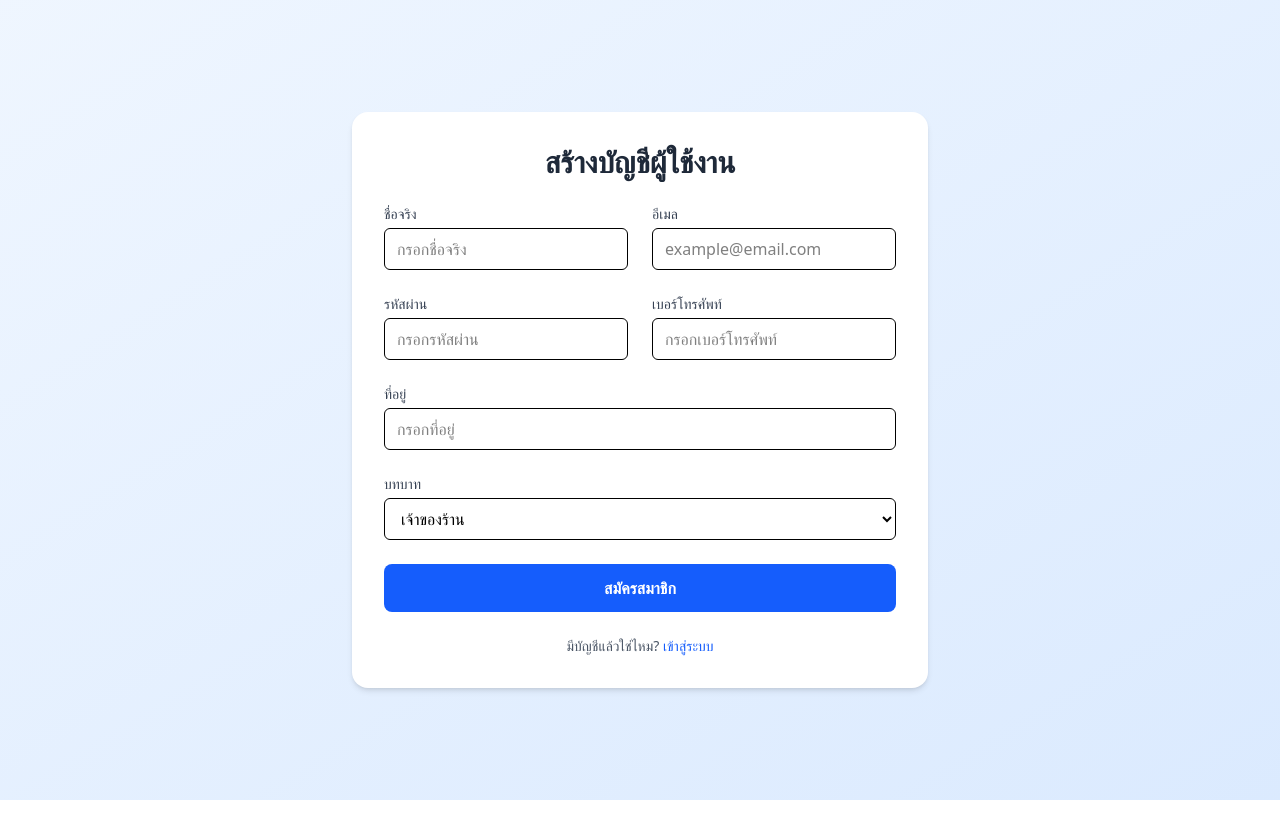
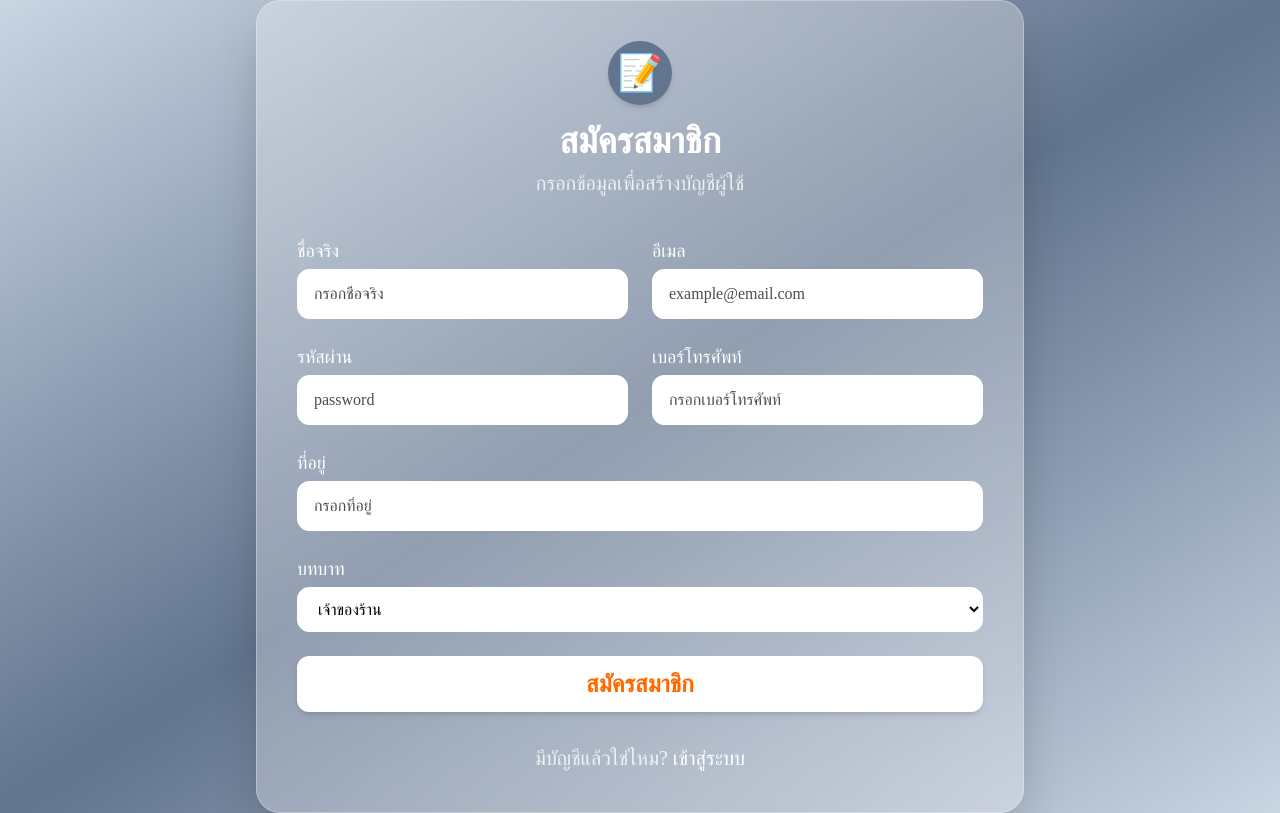
Before and after one commit to Que5t10nmark/foodmenu, a Next.js app: page /register in a window 1280 px wide. Built offline with nearby package versions, Linux system fonts and the light colour scheme.

Commit message:
login resgister

```diff
--- a/app/register/page.jsx
+++ b/app/register/page.jsx
@@ -31,9 +31,7 @@ export default function Register() {
 
     const response = await fetch("/api/register", {
       method: "POST",
-      headers: {
-        "Content-Type": "application/json",
-      },
+      headers: { "Content-Type": "application/json" },
       body: JSON.stringify({
         account_name,
         account_email,
@@ -56,7 +54,8 @@ export default function Register() {
   };
 
   return (
-    <div className="relative min-h-screen flex items-center justify-center bg-gradient-to-br from-blue-50 to-blue-100 px-4">
+    <div className="relative min-h-screen flex items-center justify-center bg-gradient-to-br from-slate-300 via-slate-500 to-slate-300 px-4 font-[Kanit]">
+      {/* Success Overlay */}
       {successMessage && (
         <div className="absolute inset-0 bg-black/40 flex items-center justify-center z-50">
           <div className="bg-white rounded-xl shadow-xl p-6 text-center max-w-sm">
@@ -68,110 +67,97 @@ export default function Register() {
         </div>
       )}
 
-      <div className="w-full max-w-xl bg-white p-8 rounded-2xl shadow-md">
-        <h1 className="text-3xl font-bold text-center text-gray-800 mb-6">
-          สร้างบัญชีผู้ใช้งาน
-        </h1>
+      {/* Register Card */}
+      <div className="w-full max-w-3xl bg-white/30 backdrop-blur-xl border border-white/30 rounded-3xl shadow-2xl p-10">
+        <div className="text-center mb-10">
+          <div className="w-16 h-16 bg-slate-500 rounded-full flex items-center justify-center mx-auto mb-4 shadow-md">
+            <span className="text-4xl">📝</span>
+          </div>
+          <h1 className="text-4xl font-semibold text-white mb-2">สมัครสมาชิก</h1>
+          <p className="text-xl text-white/80">กรอกข้อมูลเพื่อสร้างบัญชีผู้ใช้</p>
+        </div>
 
-        <form
-          onSubmit={handleRegister}
-          className="grid grid-cols-1 md:grid-cols-2 gap-6"
-        >
-          <div className="col-span-1">
-            <label className="block text-sm font-medium text-gray-700 mb-1">
-              ชื่อจริง
-            </label>
+        <form onSubmit={handleRegister} className="grid grid-cols-1 md:grid-cols-2 gap-6 text-white">
+          <div>
+            <label className="block text-lg mb-1">ชื่อจริง</label>
             <input
               type="text"
               value={account_name}
               onChange={(e) => setAccountName(e.target.value)}
-              className="w-full px-3 py-2 border rounded-md focus:outline-none focus:ring-2 focus:ring-blue-400"
               placeholder="กรอกชื่อจริง"
+              className="w-full px-4 py-3 rounded-xl bg-white border border-white text-black placeholder-black/70 focus:outline-none focus:ring-2 focus:ring-orange-400"
             />
           </div>
 
-          <div className="col-span-1">
-            <label className="block text-sm font-medium text-gray-700 mb-1">
-              อีเมล
-            </label>
+          <div>
+            <label className="block text-lg mb-1">อีเมล</label>
             <input
               type="email"
               value={account_email}
               onChange={(e) => setAccountEmail(e.target.value)}
-              className="w-full px-3 py-2 border rounded-md focus:outline-none focus:ring-2 focus:ring-blue-400"
               placeholder="example@email.com"
+              className="w-full px-4 py-3 rounded-xl bg-white border border-white text-black placeholder-black/70 focus:outline-none focus:ring-2 focus:ring-orange-400"
             />
           </div>
 
-          <div className="col-span-1">
-            <label className="block text-sm font-medium text-gray-700 mb-1">
-              รหัสผ่าน
-            </label>
+          <div>
+            <label className="block text-lg mb-1">รหัสผ่าน</label>
             <input
               type="password"
               value={account_password}
               onChange={(e) => setAccountPassword(e.target.value)}
-              className="w-full px-3 py-2 border rounded-md focus:outline-none focus:ring-2 focus:ring-blue-400"
-              placeholder="กรอกรหัสผ่าน"
+              placeholder="password"
+              className="w-full px-4 py-3 rounded-xl bg-white border border-white text-black placeholder-black/70 focus:outline-none focus:ring-2 focus:ring-orange-400"
             />
           </div>
 
-          <div className="col-span-1">
-            <label className="block text-sm font-medium text-gray-700 mb-1">
-              เบอร์โทรศัพท์
-            </label>
+          <div>
+            <label className="block text-lg mb-1">เบอร์โทรศัพท์</label>
             <input
-              type="tel"
+              type="text"
               value={account_phone}
               onChange={(e) => setAccountPhone(e.target.value)}
-              className="w-full px-3 py-2 border rounded-md focus:outline-none focus:ring-2 focus:ring-blue-400"
               placeholder="กรอกเบอร์โทรศัพท์"
+              className="w-full px-4 py-3 rounded-xl bg-white border border-white text-black placeholder-black/70 focus:outline-none focus:ring-2 focus:ring-orange-400"
             />
           </div>
 
-          <div className="col-span-1 md:col-span-2">
-            <label className="block text-sm font-medium text-gray-700 mb-1">
-              ที่อยู่
-            </label>
+          <div className="md:col-span-2">
+            <label className="block text-lg mb-1">ที่อยู่</label>
             <input
               type="text"
               value={account_address}
               onChange={(e) => setAccountAddress(e.target.value)}
-              className="w-full px-3 py-2 border rounded-md focus:outline-none focus:ring-2 focus:ring-blue-400"
               placeholder="กรอกที่อยู่"
+              className="w-full px-4 py-3 rounded-xl bg-white border border-white text-black placeholder-black/70 focus:outline-none focus:ring-2 focus:ring-orange-400"
             />
           </div>
 
-          <div className="col-span-1 md:col-span-2">
-            <label className="block text-sm font-medium text-gray-700 mb-1">
-              บทบาท
-            </label>
+          <div className="md:col-span-2">
+            <label className="block text-lg mb-1">บทบาท</label>
             <select
               value={account_role}
               onChange={(e) => setAccountRole(e.target.value)}
-              className="w-full px-3 py-2 border rounded-md focus:outline-none focus:ring-2 focus:ring-blue-400"
+              className="w-full px-4 py-3 rounded-xl bg-white border border-white text-black placeholder-black/70 focus:outline-none focus:ring-2 focus:ring-orange-400"
             >
               <option value="เจ้าของร้าน">เจ้าของร้าน</option>
               <option value="ห้องครัว">ห้องครัว</option>
             </select>
           </div>
 
-          <div className="col-span-1 md:col-span-2">
+          <div className="md:col-span-2">
             <button
               type="submit"
-              className="w-full py-3 bg-blue-600 text-white font-semibold rounded-lg hover:bg-blue-700 transition"
+              className="w-full py-3 bg-white text-orange-500 text-2xl font-semibold rounded-xl shadow-md hover:-translate-y-1 hover:shadow-lg transition-all"
             >
               สมัครสมาชิก
             </button>
           </div>
         </form>
 
-        <p className="mt-6 text-sm text-center text-gray-600">
+        <p className="mt-8 text-center text-white/80 text-xl">
           มีบัญชีแล้วใช่ไหม?{" "}
-          <a
-            href="/login"
-            className="text-blue-600 font-medium hover:underline"
-          >
+          <a href="/login" className="text-white font-medium hover:underline">
             เข้าสู่ระบบ
           </a>
         </p>
```
Also changed, not shown: app/login/page.jsx (+42 -18 lines).
